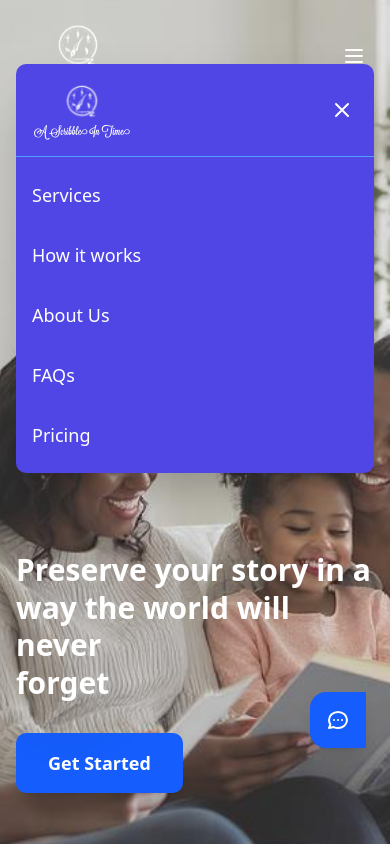
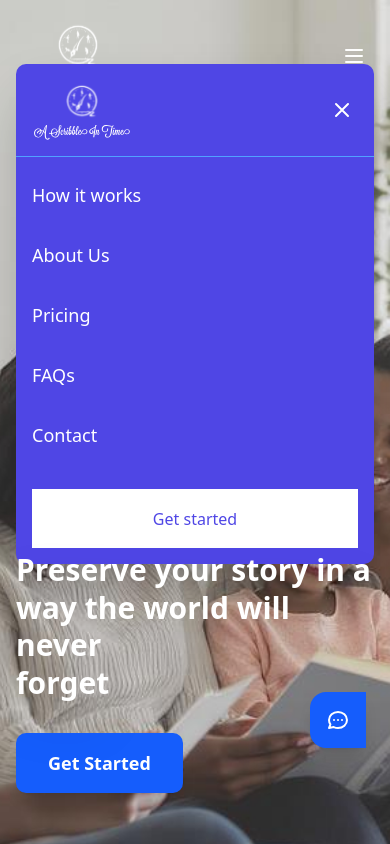
Before and after one commit to Tooncentralofficial/Scribble-in-time, a Next.js app: page / in a window 390 px wide. Both pictures are taken after a click on the button 354 px from the left and 56 px from the top of the page. Shown: the top 844 px of the page. Built offline with nearby package versions, Linux system fonts and the light colour scheme.

Commit message:
fixed the hamburger menu

```diff
--- a/app/about-us/page.tsx
+++ b/app/about-us/page.tsx
@@ -99,7 +99,7 @@ export default function AboutUs() {
               {/* Left Image */}
               <div className="rounded-2xl overflow-hidden shadow-lg">
                 <Image
-                  src="oldman.jpg"
+                  src="/oldman.jpg"
                   alt="Elderly man with traditional African clothing"
                   width={800}
                   height={384}
--- a/components/layout/Navbar.tsx
+++ b/components/layout/Navbar.tsx
@@ -72,49 +72,24 @@ function Navbar() {
 
             {/* Menu Items */}
             <div className="flex flex-col p-4 space-y-4">
-              {/* Services - First item as shown in Figma */}
+              {Navitems.map((item, index) => (
                 <Link
-                href="#"
+                  key={index}
+                  href={`/${item.href}`}
                   className="text-white text-lg font-medium py-2"
                   onClick={() => setIsMobileMenuOpen(false)}
                 >
-                Services
+                  {item.name}
                 </Link>
+              ))}
 
-              {/* How it works */}
+              {/* Get Started Button for Mobile */}
               <Link
-                href="/how-it-works"
-                className="text-white text-lg font-medium py-2"
+                href="/contact"
+                className="mt-4 rounded-[0px] py-[1.1rem] px-[1.5rem] bg-white text-[#4F46E5] text-center font-medium cursor-pointer hover:bg-gray-100 transition-all duration-300"
                 onClick={() => setIsMobileMenuOpen(false)}
               >
-                How it works
-              </Link>
-
-              {/* About Us */}
-              <Link
-                href="/about-us"
-                className="text-white text-lg font-medium py-2"
-                onClick={() => setIsMobileMenuOpen(false)}
-              >
-                About Us
-              </Link>
-
-              {/* FAQs */}
-              <Link
-                href="/faq"
-                className="text-white text-lg font-medium py-2"
-                onClick={() => setIsMobileMenuOpen(false)}
-              >
-                FAQs
-              </Link>
-
-              {/* Pricing */}
-              <Link
-                href="/pricing"
-                className="text-white text-lg font-medium py-2"
-                onClick={() => setIsMobileMenuOpen(false)}
-              >
-                Pricing
+                Get started
               </Link>
             </div>
           </div>
```
Lines whose indentation alone changed are shown as unchanged.
